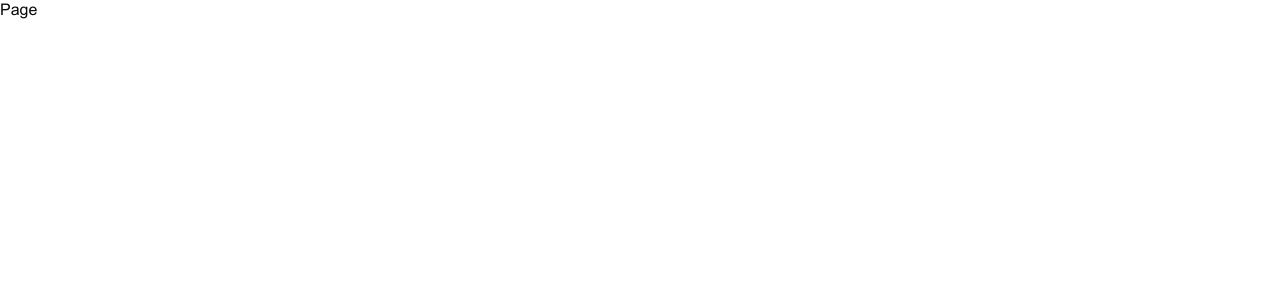
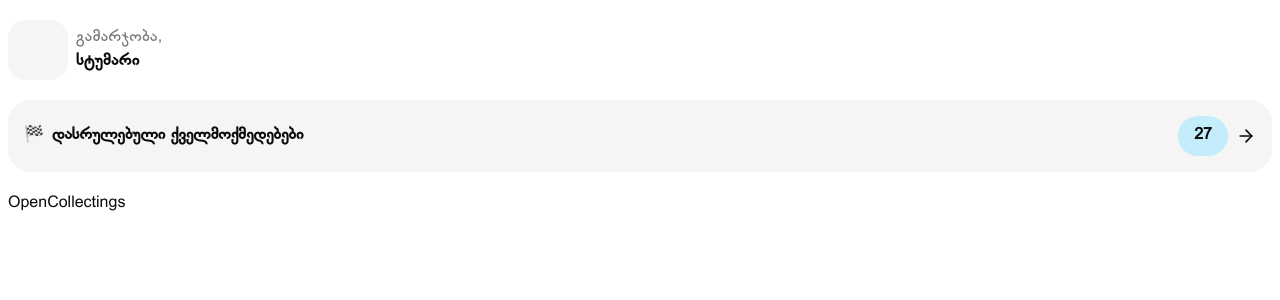
Before and after one commit to nikachello/gaasportule, a Next.js app: page /platform in a window 1280 px wide. Shown: the top 300 px of the page. Built offline with nearby package versions, Linux system fonts and the light colour scheme.

Commit message:
added hello-guest and finished collectings

```diff
--- a/app/(landing)/layout.tsx
+++ b/app/(landing)/layout.tsx
@@ -2,7 +2,7 @@ import { GlassNavbar } from "@/components/landing/glassy-navbar";
 
 export default function Layout({ children }: { children: React.ReactNode }) {
   return (
-    <div>
+    <div className="">
       <GlassNavbar />
       {children}
     </div>
--- /dev/null
+++ b/app/platform/layout.tsx
@@ -0,0 +1,7 @@
+import React from "react";
+
+const Layout = ({ children }: { children: React.ReactNode }) => {
+  return <div className="px-2 py-5 space-y-5">{children}</div>;
+};
+
+export default Layout;
--- a/app/platform/page.tsx
+++ b/app/platform/page.tsx
@@ -1,9 +1,15 @@
-import React from "react";
-
-type Props = {};
+import FinishedCollecting from "@/components/platform/home/finished-collecting";
+import HelloGuest from "@/components/platform/home/hello-guest";
+import OpenCollectings from "@/components/platform/home/open-collectings";
 
 const Page = () => {
-  return <div>Page</div>;
+  return (
+    <>
+      <HelloGuest />
+      <FinishedCollecting />
+      <OpenCollectings />
+    </>
+  );
 };
 
 export default Page;
--- /dev/null
+++ b/components/platform/home/finished-collecting.tsx
@@ -0,0 +1,22 @@
+import { ArrowRight } from "lucide-react";
+
+const FinishedCollecting = () => {
+  return (
+    <div className="w-full bg-muted p-4 rounded-3xl cursor-pointer">
+      <div className="flex flex-row items-center justify-between align-center gap-2">
+        <div className="flex flex-row items-center gap-2">
+          <span>🏁</span>
+          <span className="font-bold"> დასრულებული ქველმოქმედებები</span>
+        </div>
+        <div className="flex flex-row gap-2 items-center">
+          <span className="font-bold bg-light-blue px-4 py-2 rounded-4xl">
+            27
+          </span>
+          <ArrowRight size={20} />
+        </div>
+      </div>
+    </div>
+  );
+};
+
+export default FinishedCollecting;
--- /dev/null
+++ b/components/platform/home/hello-guest.tsx
@@ -0,0 +1,17 @@
+import React from "react";
+
+const HelloGuest = () => {
+  return (
+    <div>
+      <div className="flex flex-row gap-2 items-center">
+        <div className="w-15 h-15 bg-muted rounded-2xl" />
+        <div className="flex flex-col">
+          <p className="text-muted-foreground tracking-wide">გამარჯობა,</p>
+          <p className="font-bold tracking-wide">სტუმარი</p>
+        </div>
+      </div>
+    </div>
+  );
+};
+
+export default HelloGuest;
--- /dev/null
+++ b/components/platform/home/open-collectings.tsx
@@ -0,0 +1,9 @@
+import React from "react";
+
+type Props = {};
+
+const OpenCollectings = (props: Props) => {
+  return <div>OpenCollectings</div>;
+};
+
+export default OpenCollectings;
```
